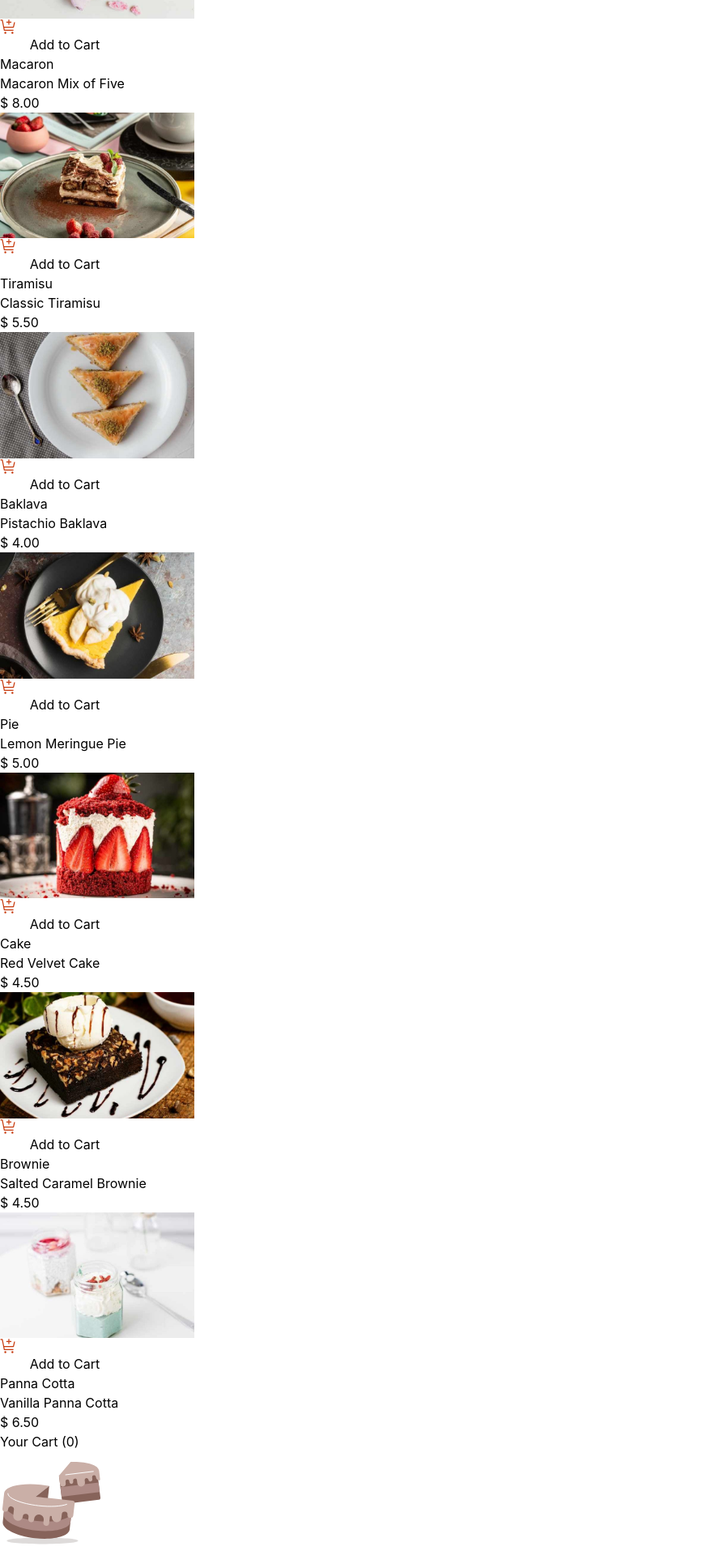
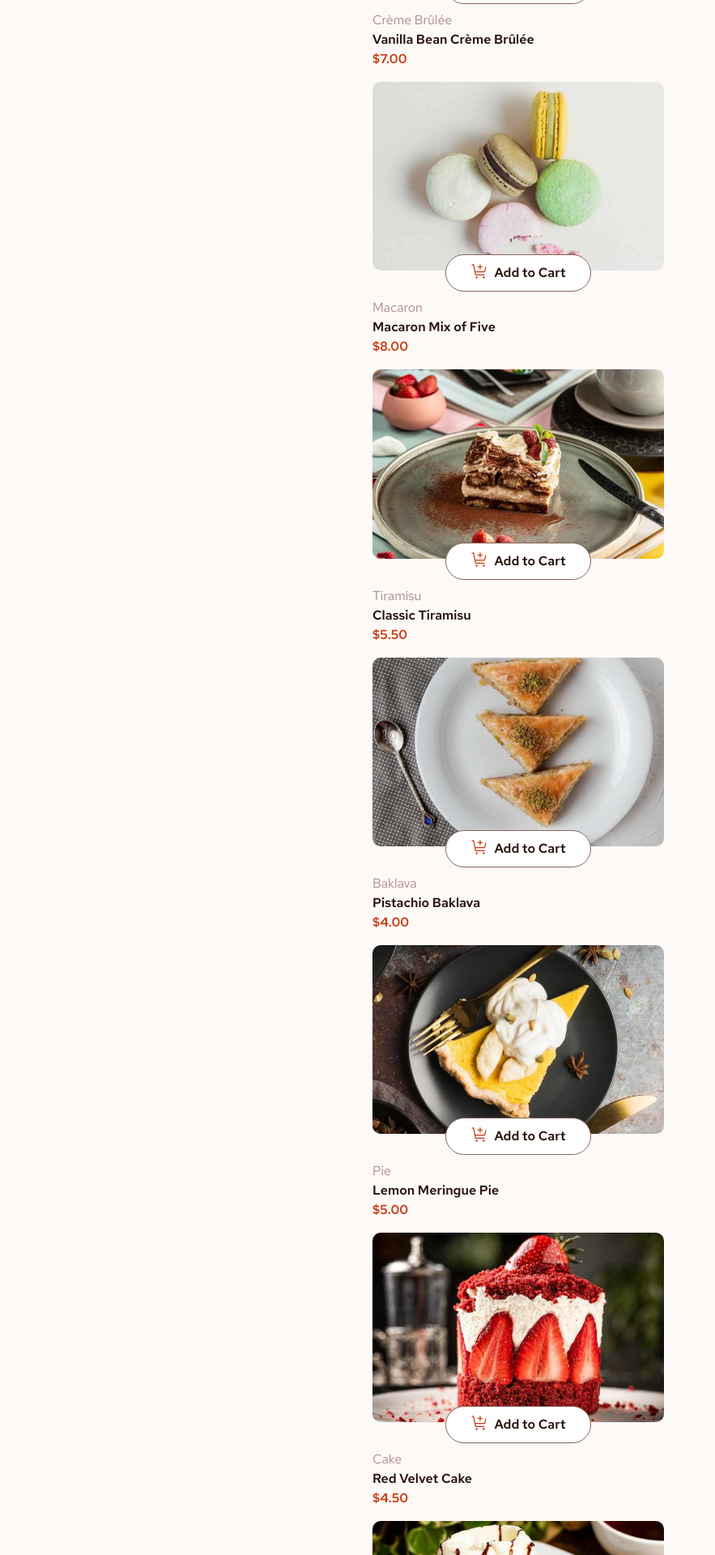
Before and after one commit to joaovitoras1/Food-Service, a React (Vite) app in the folder product-list-cart/: page / in a window 1280 px wide. Shown: the part 700-2620 px from the top of the page at 81% size, without its empty margins (0-883 px from the left). Built offline with nearby package versions, Linux system fonts and the light colour scheme.

Commit message:
style: Aplica estilos na página
Aplicando estilos a página seguindo a estratégia mobile-first

```diff
--- a/product-list-cart/src/App.jsx
+++ b/product-list-cart/src/App.jsx
@@ -55,10 +55,12 @@ function App() {
   }
 
   return (
-    <div>
+    <div className="max-w-full h-full border-box grid justify-center p-5 font-red-hat-text bg-rose-50">
       <ProductList title="Desserts" products={products} cartItems={cartItems} onIncrement={handleIncrement} onDecrement={handleDecrement} />
       <OrderCart cartItems={cartItems} onRemove={handleRemove} onConfirmOrder={handleConfirmOrder} />
-      {confirmOrder && <OrderModal cartItems={cartItems} onNewOrder={handleNewOrder} />}
+      <div className="pt-5">
+        {confirmOrder && <OrderModal cartItems={cartItems} onNewOrder={handleNewOrder} />}
+      </div>
     </div>
   )
 }
--- a/product-list-cart/src/components/CartItem/CartItem.jsx
+++ b/product-list-cart/src/components/CartItem/CartItem.jsx
@@ -7,13 +7,15 @@ function CartItem({ item, showImage, showRemoveButton, onRemove }) {
     return (
         <li>
             {showImage && <div><img src={item.image.thumbnail} /></div>}
-            <h3>{item.name}</h3>
-            <div>
-                <p>{item.quantity}</p>
-                <p>$ {item.price.toFixed(2)}</p>
-                <p>$ {subtotal.toFixed(2)}</p>
+            <h3 className="font-semibold text-sm pb-1.5 text-rose-900">{item.name}</h3>
+            <div className="flex justify-between pb-2">
+                <div className="flex gap-2 items-center">
+                    <p className="pr-2 text-sm font-semibold text-red">{item.quantity}x</p>
+                    <p className="text-sm text-rose-500">@ ${item.price.toFixed(2)}</p>
+                    <p className="text-sm font-semibold text-rose-500">${subtotal.toFixed(2)}</p>
+                </div>
+                {showRemoveButton && <div><button onClick={() => onRemove(item)} className="p-0.5 border rounded-[50%] border-rose-400"><img src={removeItemIcon} /></button></div>}
             </div>
-            {showRemoveButton && <div><button onClick={() => onRemove(item)}><img src={removeItemIcon} /></button></div>}
         </li>
     )
 }
--- a/product-list-cart/src/components/OrderCart/OrderCart.jsx
+++ b/product-list-cart/src/components/OrderCart/OrderCart.jsx
@@ -8,22 +8,24 @@ function OrderCart({ cartItems, onRemove, onConfirmOrder }) {
     const totalCartPrice = cartItems.reduce((acc, item) => acc + item.price * item.quantity, 0);
 
     return (
-        <div>
-            <h2>Your Cart ({totalCartItems})</h2>
-            {cartItems.length === 0 ? <div><img src={emptyCartIcon} /></div> :
-            <div>
+        <div className="bg-white py-5 px-6 rounded-xl">
+            <h2 className="font-bold text-[25px] text-red">Your Cart ({totalCartItems})</h2>
+            {cartItems.length === 0 ? <div className="flex flex-col items-center gap-2 p-5"><img src={emptyCartIcon} /><p className="pt-2 font-semibold text-sm text-rose-500">Your added items will appear here</p></div> :
+            <div className="pt-4">
                 <ul>
                     {cartItems.map(item => <CartItem key={item.name} item={item} onRemove={onRemove} showImage={false} showRemoveButton={true} />)}
                 </ul>
-                <div>
-                    <p>Order total</p>
-                    <p>$ {totalCartPrice.toFixed(2)}</p>
+                <div className="flex items-center justify-between pt-2 pb-4">
+                    <p className="text-sm text-rose-900">Order total</p>
+                    <p className="text-2xl font-bold text-rose-900">${totalCartPrice.toFixed(2)}</p>
                 </div>
-                <div>
+                <div className="flex justify-center gap-2 p-3 rounded-lg bg-rose-50">
                     <img src={carbonIcon} />
-                    <p>This is a <span>carbon-neutral</span>delivery</p>
+                    <p className="text-base">This is a <span className="font-semibold">carbon-neutral </span>delivery</p>
                 </div>
-                <button onClick={() => onConfirmOrder()}>Confirm Order</button>
+                <div className="flex flex-col justify-center pt-4">
+                    <button onClick={() => onConfirmOrder()} className="p-3 rounded-3xl bg-red text-rose-50">Confirm Order</button>
+                </div>
             </div>}
         </div>
     )
--- a/product-list-cart/src/components/OrderModal/OrderModal.jsx
+++ b/product-list-cart/src/components/OrderModal/OrderModal.jsx
@@ -5,22 +5,28 @@ function OrderModal({ cartItems, onNewOrder }) {
     const totalCartPrice = cartItems.reduce((acc, item) => acc + item.price * item.quantity, 0);
 
     return (
-        <div>
-            <div><img src={ConfirmedIcon} /></div>
-            <h2>Order Confirmed</h2>
-            <p>We hope you enjoy your food!</p>
-            <div>
-                <ul>
-                    {cartItems.map(item => {
-                        return <CartItem key={item.name} item={item} showImage={true} showRemoveButton={false} />
-                    })}
-                </ul>
-                <div>
-                    <p>Order Total</p>
-                    <p>$ {totalCartPrice.toFixed(2)}</p>
+        <div className="flex items-end justify-center fixed inset-0 bg-black/50">
+            <div className="bg-white rounded-t-2xl fixed left-0 right-0">
+                <div className="px-5 py-8 flex flex-col gap-5">
+                    <div>
+                        <img src={ConfirmedIcon} />
+                        <h2 className="py-3 text-4xl font-bold text-rose-900">Order <br />Confirmed</h2>
+                        <p className="pb-3 text-rose-500">We hope you enjoy your food!</p>
+                    </div>
+                    <div className="bg-rose-50 rounded-lg">
+                        <ul className="p-6">
+                            {cartItems.map(item => {
+                                return <CartItem key={item.name} item={item} showImage={true} showRemoveButton={false} />
+                            })}
+                        </ul>
+                        <div className="px-4 pb-4 flex items-center justify-between">
+                            <p className="text-sm text-rose-900">Order Total</p>
+                            <p className="text-2xl font-bold text-rose-900">${totalCartPrice.toFixed(2)}</p>
+                        </div>
+                    </div>
+                    <button onClick={() => onNewOrder()} className="p-3 rounded-3xl bg-red text-rose-50">Start New Order</button>
                 </div>
             </div>
-            <button onClick={() => onNewOrder()}>Start New Order</button>
         </div>
     )
 }
--- a/product-list-cart/src/components/ProductList/ProductCard/ProductButton/ProductButton.jsx
+++ b/product-list-cart/src/components/ProductList/ProductCard/ProductButton/ProductButton.jsx
@@ -4,12 +4,12 @@ import incrementIcon from '../../../../assets/icons/icon-increment-quantity.svg'
 
 function ProductButton({ product, quantity, onIncrement, onDecrement }) {
     return (
-        <div>
+        <div className="flex justify-center -mt-5 mb-2 text-rose-50">
             {quantity === 0 ?
-                <button onClick={() => {onIncrement(product)}} className="w-40" ><img src={cartIcon} alt="Add to Cart" />Add to Cart</button>
-                 : <div>
-                    <button onClick={() => onDecrement(product)} className="w-40" ><img src={decrementIcon} /></button>
-                    {quantity}<button onClick={() => onIncrement(product)} className="w-40" ><img src={incrementIcon} /></button></div>}
+                <button onClick={() => {onIncrement(product)}} className="w-45 flex justify-center gap-2 p-2.5 border rounded-[50px] font-semibold bg-white text-rose-900 border-rose-500" ><img src={cartIcon} alt="Add to Cart" />Add to Cart</button>
+                 : <div className="w-45 flex justify-between gap-2 rounded-[50px] p-2.5 bg-red">
+                    <button onClick={() => onDecrement(product)} className="px-1 text-rose-50"><img src={decrementIcon} className="py-2 px-1 border rounded-[50%]" /></button>
+                    {quantity}<button onClick={() => onIncrement(product)} className="px-1 text-rose-50" ><img src={incrementIcon} className="p-1 border rounded-[50%]" /></button></div>}
         </div>
     )
 }
--- a/product-list-cart/src/components/ProductList/ProductCard/ProductCard.jsx
+++ b/product-list-cart/src/components/ProductList/ProductCard/ProductCard.jsx
@@ -2,14 +2,14 @@ import ProductButton from './ProductButton/ProductButton.jsx'
 
 function ProductCard({ product, quantity, onIncrement, onDecrement }) {
     return (
-        <div>
+        <div className="pb-4">
             <div>
-                <img src={product.image.mobile} alt="" className="w-60" />
+                <img src={product.image.mobile} alt="" className="w-90 rounded-[10px]" />
                 <ProductButton product={product} quantity={quantity} onIncrement={onIncrement} onDecrement={onDecrement} />
             </div>
-            <p>{product.category}</p>
-            <h2>{product.name}</h2>
-            <p>$ {product.price.toFixed(2)}</p>
+            <p className="text-base text-rose-400">{product.category}</p>
+            <h2 className="text-base text-rose-900 font-semibold">{product.name}</h2>
+            <p className="text-base text-red font-semibold">${product.price.toFixed(2)}</p>
         </div>
     )
 }
--- a/product-list-cart/src/components/ProductList/ProductList.jsx
+++ b/product-list-cart/src/components/ProductList/ProductList.jsx
@@ -3,7 +3,7 @@ import ProductCard from './ProductCard/ProductCard.jsx'
 function ProductList({ title, products, cartItems, onIncrement, onDecrement }) {
     return (
         <div>
-            <h1>{title}</h1>
+            <h1 className="text-[40px] font-bold pb-2.5 text-rose-900">{title}</h1>
             <ul>
                 {products.map((product) => {
                     const itemInTheCart = cartItems.find(item => item.name === product.name);
```
